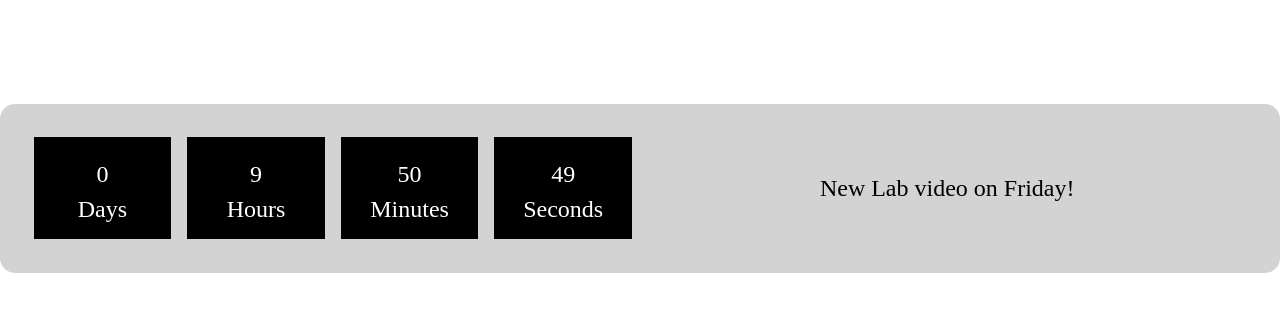
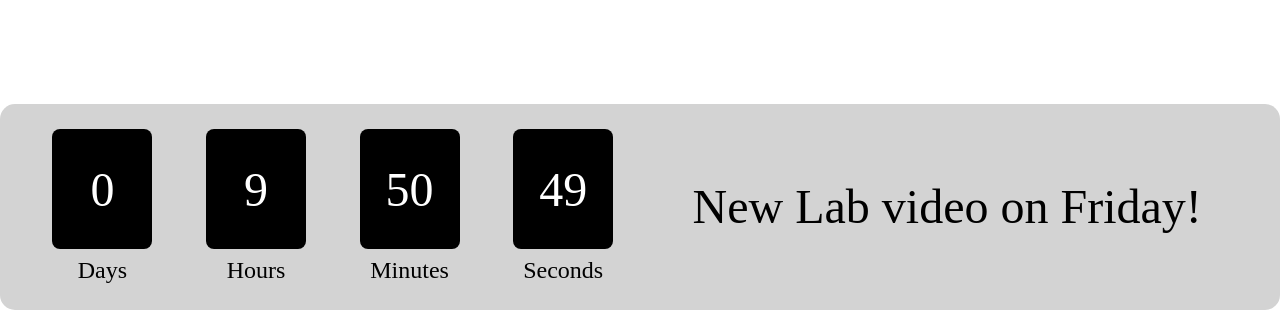
Before and after one commit to davebenner14/NespressoPlusMock, a plain HTML site: page index.html in a window 1280 px wide. Shown: the part 1182-1517 px from the top of the page. Before the commit the page ends 1480 px from the top, so only its background shows below. Drawn offline with Linux system fonts and the light colour scheme.

Commit message:
Update Counter Container styling

```diff
--- a/index.html
+++ b/index.html
@@ -43,25 +43,32 @@
     </div>
 
     <div class="spacer"></div>
-
     <!-- Countdown Section -->
     <div class="responsive-wrapper">
       <div class="countdown-container">
         <div class="countdown">
-          <div class="time-box">
-            <span id="days"></span>
+          <div class="time-box-wrapper">
+            <div class="time-box">
+              <span class="number" id="days"></span>
+            </div>
             <span class="time-label">Days</span>
           </div>
-          <div class="time-box">
-            <span id="hours"></span>
+          <div class="time-box-wrapper">
+            <div class="time-box">
+              <span class="number" id="hours"></span>
+            </div>
             <span class="time-label">Hours</span>
           </div>
-          <div class="time-box">
-            <span id="minutes"></span>
+          <div class="time-box-wrapper">
+            <div class="time-box">
+              <span class="number" id="minutes"></span>
+            </div>
             <span class="time-label">Minutes</span>
           </div>
-          <div class="time-box">
-            <span id="seconds"></span>
+          <div class="time-box-wrapper">
+            <div class="time-box">
+              <span class="number" id="seconds"></span>
+            </div>
             <span class="time-label">Seconds</span>
           </div>
         </div>
--- a/styles/index.css
+++ b/styles/index.css
@@ -107,27 +107,45 @@ ul {
 }
 
 .time-box {
-  flex: 1;
+  width: 100px;
+
+  height: 120px;
+  align-self: center;
   background-color: black;
   color: white;
   display: flex;
   flex-direction: column;
   align-items: center;
   justify-content: center;
-  margin: 8px;
-  padding: 16px 0;
+  margin: 0 8px;
   box-sizing: border-box;
+  border-radius: 8px;
+}
+.number {
+  margin-bottom: 8px;
+}
+.time-box span {
+  margin-top: 8px;
+}
+.time-label {
+  margin-top: 8px;
+}
+.time-box span.number {
+  font-size: 2em;
+  margin-bottom: 8px;
 }
 
-.time-box span {
-  margin-top: 8px;
+.time-box span.time-label {
+  margin-top: 0;
 }
 
 .message {
   width: 50%;
-  font-size: 24px;
+  font-size: 48px;
   text-align: center;
-  vertical-align: middle;
+  display: flex;
+  align-items: center;
+  justify-content: center;
 }
 
 .responsive-wrapper {
@@ -135,3 +153,11 @@ ul {
   max-width: 1300px;
   margin: 0 auto;
 }
+
+.time-box-wrapper {
+  display: flex;
+  flex-direction: column;
+  align-items: center;
+  flex: 1; /* This ensures equal spacing between the time-boxes */
+  margin: 0 8px; /* Adjust spacing between each wrapper if needed */
+}
```
